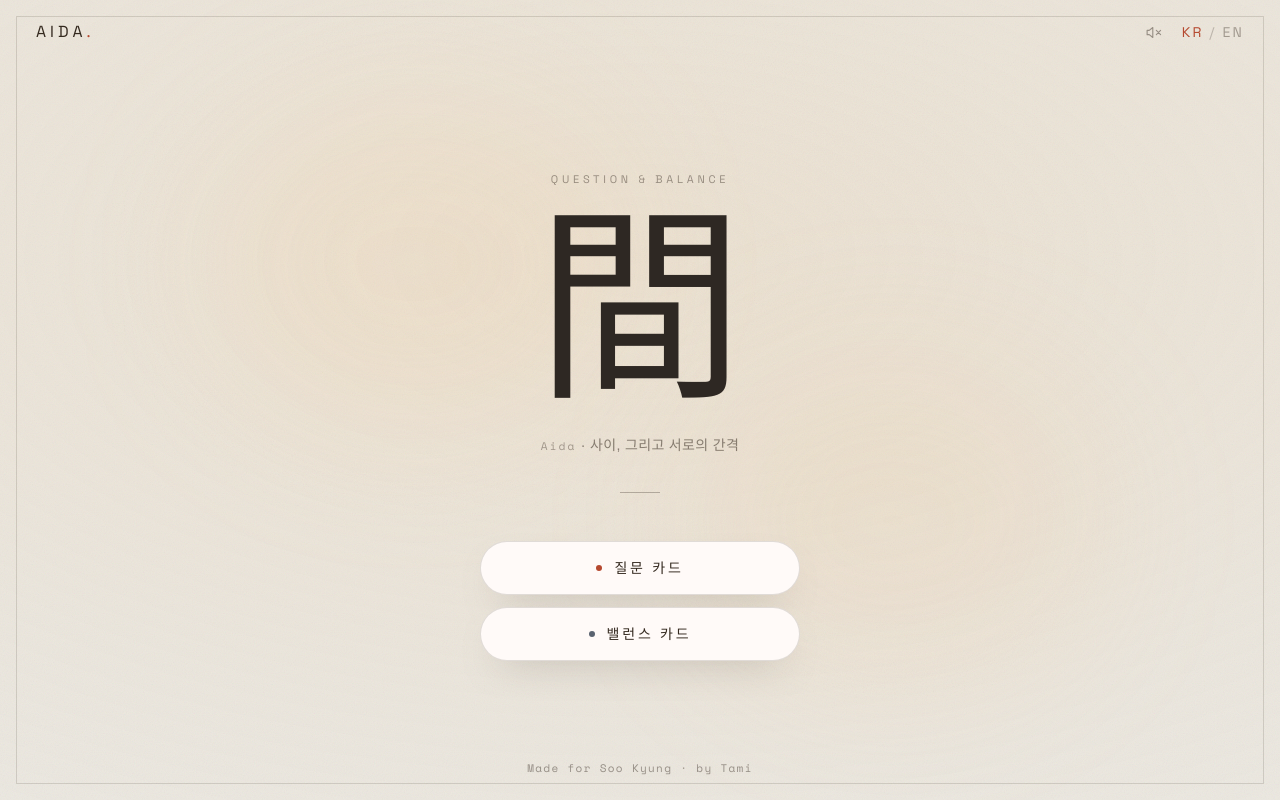
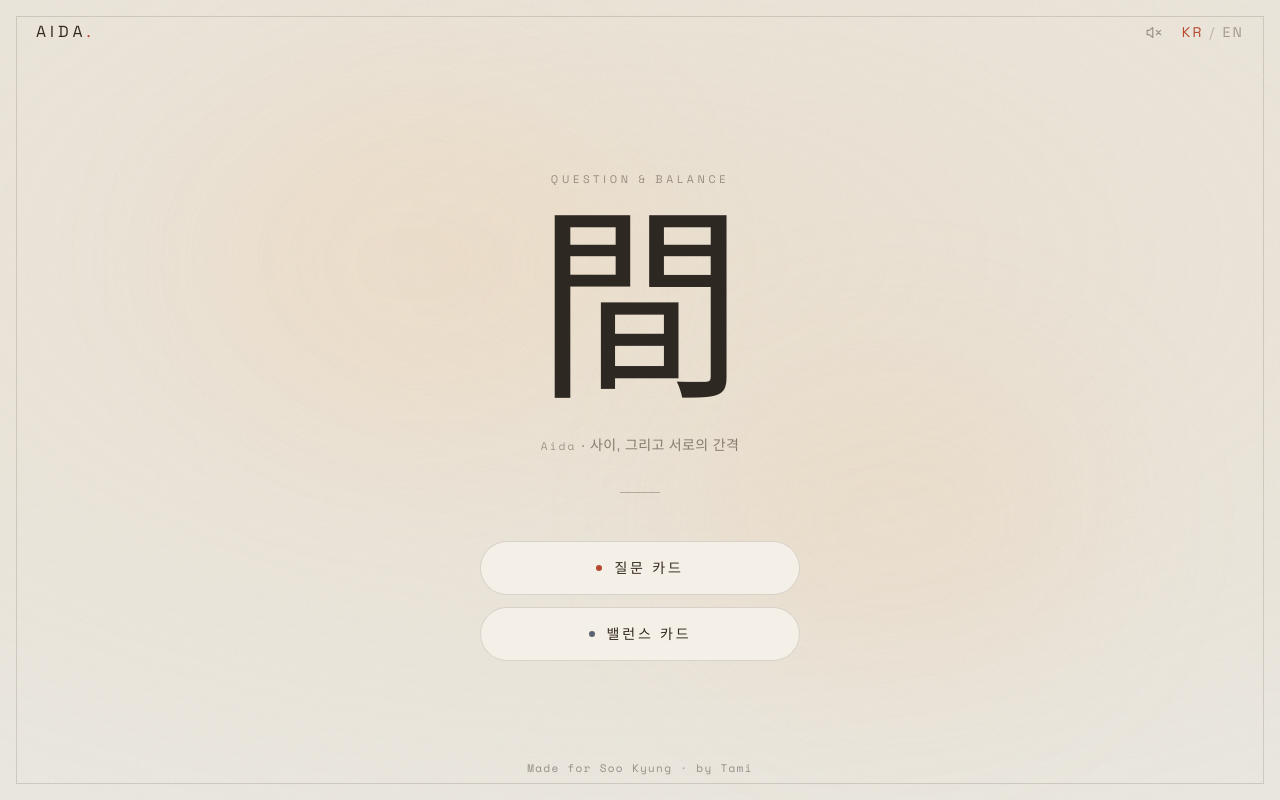
Before and after one commit to Tami-U/my_Question_Cards, a Next.js app: page / in a window 1280 px wide. Built offline with nearby package versions, Linux system fonts and the light colour scheme; a web font is replaced by a local one.

Commit message:
Buttons: warm off-white fill + hairline border, drop the floating shadow (landing + FIN), keep rounded

```diff
--- a/src/app/page.tsx
+++ b/src/app/page.tsx
@@ -122,7 +122,7 @@ export default function Home() {
                     sound.playEnter();
                     setDeckType("questions");
                   }}
-                  className="group flex items-center justify-center gap-3 py-4 px-6 rounded-full font-serif text-sm tracking-[0.2em] uppercase bg-[#fffaf8] border border-ink/15 text-ink shadow-[0_16px_38px_-22px_rgba(52,41,31,0.5)] hover:bg-rust hover:text-cream hover:border-rust active:scale-[0.98] transition-all duration-200"
+                  className="group flex items-center justify-center gap-3 py-4 px-6 rounded-full font-serif text-sm tracking-[0.2em] uppercase bg-[#f4f0e8] border border-ink/15 text-ink hover:bg-rust hover:text-cream hover:border-rust active:scale-[0.98] transition-all duration-200"
                 >
                   <span className="w-1.5 h-1.5 rounded-full bg-rust group-hover:bg-cream transition-colors" />
                   {tr.questionsBtn}
@@ -132,7 +132,7 @@ export default function Home() {
                     sound.playEnter();
                     setDeckType("balance");
                   }}
-                  className="group flex items-center justify-center gap-3 py-4 px-6 rounded-full font-serif text-sm tracking-[0.2em] uppercase bg-[#fffaf8] border border-ink/15 text-ink shadow-[0_16px_38px_-22px_rgba(52,41,31,0.5)] hover:bg-smoke hover:text-cream hover:border-smoke active:scale-[0.98] transition-all duration-200"
+                  className="group flex items-center justify-center gap-3 py-4 px-6 rounded-full font-serif text-sm tracking-[0.2em] uppercase bg-[#f4f0e8] border border-ink/15 text-ink hover:bg-smoke hover:text-cream hover:border-smoke active:scale-[0.98] transition-all duration-200"
                 >
                   <span className="w-1.5 h-1.5 rounded-full bg-smoke group-hover:bg-cream transition-colors" />
                   {tr.balanceBtn}
--- a/src/components/CardDeck.tsx
+++ b/src/components/CardDeck.tsx
@@ -135,7 +135,7 @@ export default function CardDeck({ deckType, lang, onBack }: CardDeckProps) {
           <div className="flex flex-col gap-3 w-full max-w-xs">
             <button
               onClick={handleShuffle}
-              className={`btn-quiet w-full py-4 px-6 font-serif text-sm tracking-[0.2em] uppercase bg-transparent text-ink border-ink hover:text-cream ${
+              className={`w-full py-4 px-6 rounded-full font-serif text-sm tracking-[0.2em] uppercase bg-[#f4f0e8] border border-ink/15 text-ink active:scale-[0.98] transition-all duration-200 hover:text-cream ${
                 isB ? "hover:bg-smoke hover:border-smoke" : "hover:bg-rust hover:border-rust"
               }`}
             >
@@ -143,7 +143,7 @@ export default function CardDeck({ deckType, lang, onBack }: CardDeckProps) {
             </button>
             <button
               onClick={onBack}
-              className="btn-quiet w-full py-4 px-6 font-serif text-sm tracking-[0.2em] uppercase bg-transparent text-ink border-ink hover:bg-ink hover:text-cream"
+              className="w-full py-4 px-6 rounded-full font-serif text-sm tracking-[0.2em] uppercase bg-[#f4f0e8] border border-ink/15 text-ink active:scale-[0.98] transition-all duration-200 hover:bg-ink hover:text-cream"
             >
               {tr.back}
             </button>
```
